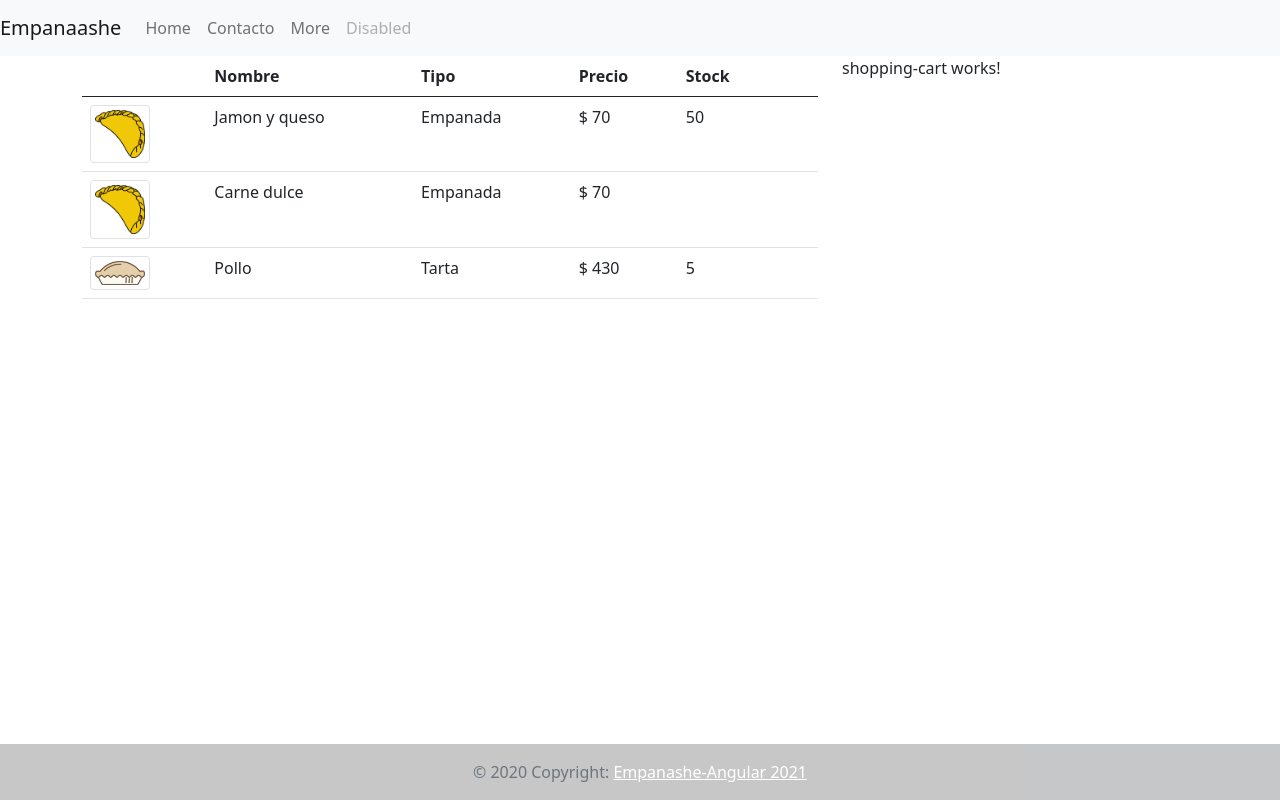
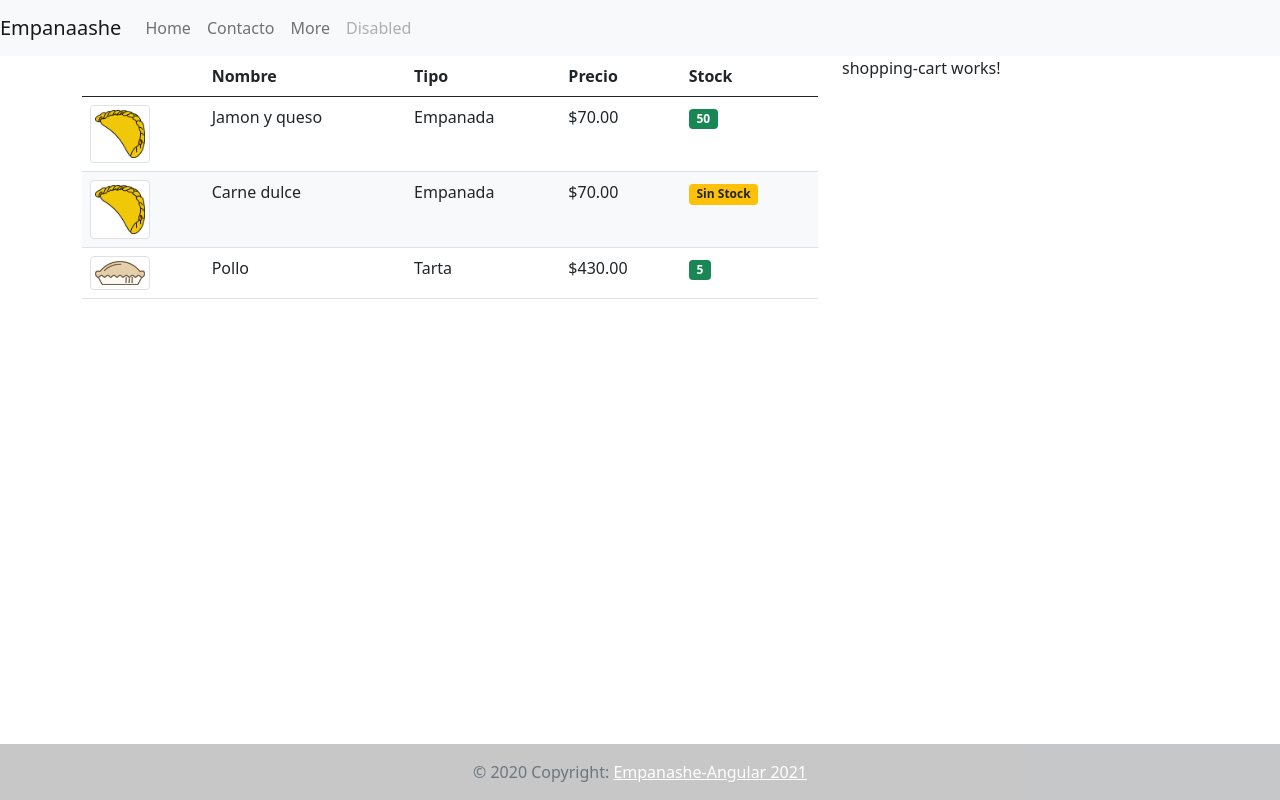
Before and after one commit to sierragustavo/empanashe, an Angular app: page / in a window 1280 px wide. Built offline with nearby package versions, Linux system fonts and the light colour scheme.

Commit message:
pipe currency, badge, special del dia

```diff
--- a/src/app/products-list/product.ts
+++ b/src/app/products-list/product.ts
@@ -4,4 +4,5 @@ export interface Product {
     price: number;
     stock: number;
     image: string;
+    special: boolean;
 }
--- a/src/app/products-list/products-list.component.html
+++ b/src/app/products-list/products-list.component.html
@@ -9,7 +9,7 @@
     </tr>
   </thead>
   <tbody class="tbody">
-    <tr *ngFor="let product of products">
+    <tr *ngFor="let product of products" [ngClass]="{'bg-light': product.special}">
       <td>
         <img
           [src]="product.image"
@@ -17,12 +17,12 @@
           [alt]="product.type"
         />
       </td>
-      <td>{{ product.name }}</td>
+      <td>{{ product.name}}</td>
       <td>{{ product.type }}</td>
-      <td>$ {{ product.price }}</td>
+      <td>{{ product.price | currency}}</td>
       <td>
-        <span *ngIf="product.stock > 0">{{product.stock}}</span>
-        <span class="badge badge-warning" *ngIf="product.stock <= 0">Sin Stock</span>
+        <span class="badge bg-success" *ngIf="product.stock > 0">{{product.stock}}</span>
+        <span class="badge bg-warning text-dark" *ngIf="product.stock <= 0">Sin Stock</span>
       </td>
     </tr>
   </tbody>
--- a/src/app/products-list/products-list.component.scss
+++ b/src/app/products-list/products-list.component.scss
@@ -1,3 +1,3 @@
-.icon-list{
-    max-width:60px
+.icon-list {
+  max-width: 60px;
 }
--- a/src/app/products-list/products-list.component.ts
+++ b/src/app/products-list/products-list.component.ts
@@ -14,6 +14,7 @@ export class ProductsListComponent implements OnInit {
       price: 70,
       stock: 50,
       image: '../assets/img/empanada.png',
+      special: false,
     },
     {
       name: 'Carne dulce',
@@ -21,6 +22,7 @@ export class ProductsListComponent implements OnInit {
       price: 70,
       stock: -10,
       image: '../assets/img/empanada.png',
+      special: true,
     },
     {
       name: 'Pollo',
@@ -28,6 +30,7 @@ export class ProductsListComponent implements OnInit {
       price: 430,
       stock: 5,
       image: '../assets/img/tarta.png',
+      special: false,
     },
   ];
 
```
